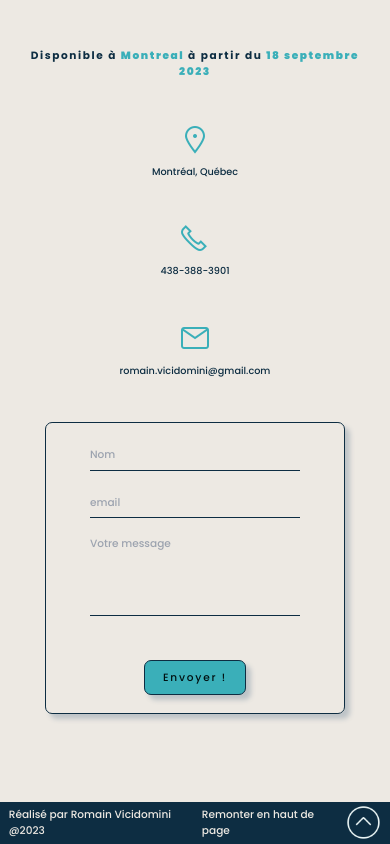
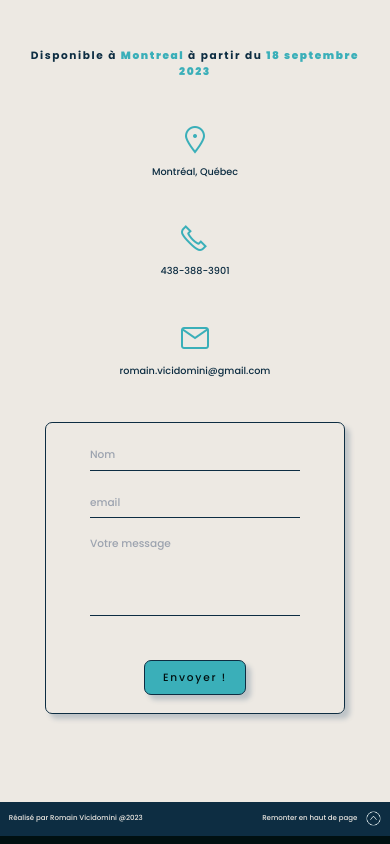
Before and after one commit to RomainVicidomini/Portfolio-VicidominiRomain, a React (Vite) app: page / in a window 390 px wide. Shown: the part 4521-5365 px from the top of the page. Built offline with nearby package versions, Linux system fonts and the light colour scheme.

Commit message:
ajout responsive footer

```diff
--- a/src/components/Footer/footer.scss
+++ b/src/components/Footer/footer.scss
@@ -21,3 +21,25 @@ footer{
   width: 35px;
   height: 35px;
 }
+
+
+@media (max-width:768px){
+  footer{
+    height: 4vh;
+    font-size: 1rem;
+  }
+  .footer__fleche{
+    width: 20px;
+    height: 20px;
+  }
+}
+
+@media (max-width:425px){
+  footer{
+    font-size: 0.8rem;
+  }
+  .footer__fleche{
+    width: 15px;
+    height: 15px;
+  }
+}
```
